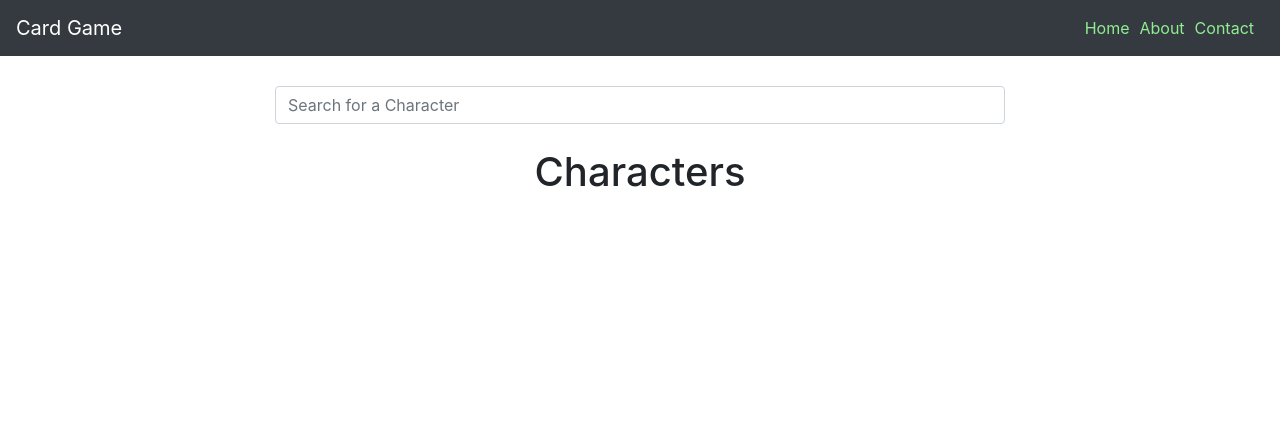
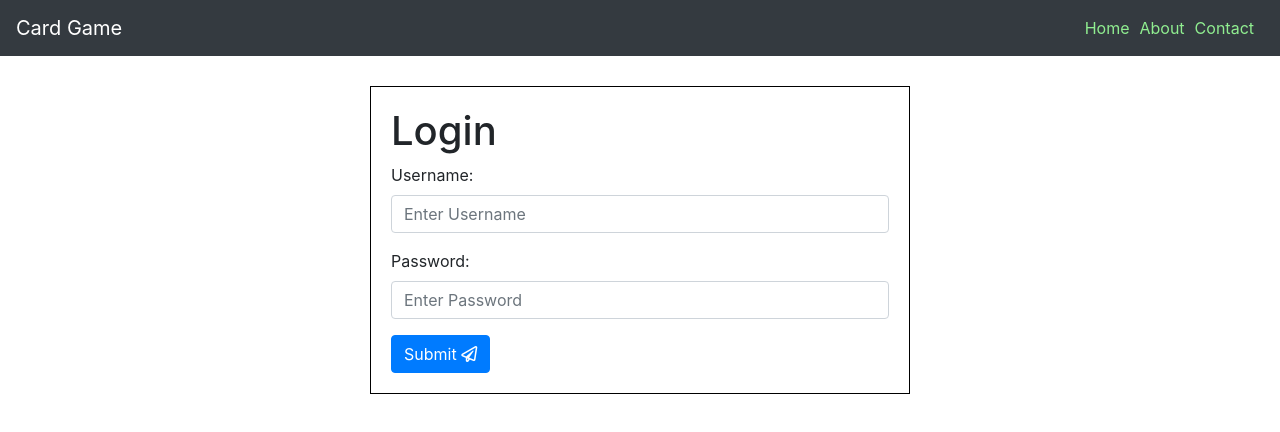
Before and after one commit to louisery/NoroffFinalCA, a React app: page / in a window 1280 px wide. Shown: the top 432 px of the page. Built offline with nearby package versions, Linux system fonts and the light colour scheme; no server answers.

Commit message:
created login form with validation (error msg)

```diff
--- a/src/components/cardSpecificComponent.jsx
+++ b/src/components/cardSpecificComponent.jsx
@@ -3,8 +3,8 @@ import React from 'react';
 export default class CardSpecificComponent extends React.Component {
     render() {
         return (
+            <div className="[ row ]">
             <div className="[ card ]">
-            <div className="[ row ]">
                 <div className="[ col-sm-4 ]">
                     <img src={this.props.imageUrl} className="[ card__img ]" alt="character" />
                 </div>
--- a/src/components/contactComponent.jsx
+++ b/src/components/contactComponent.jsx
@@ -4,26 +4,26 @@ export default class ContactComponent extends React.Component {
     render() {
         return (
             <div className="[ row ]">
-                <div className="[ col-sm-12 ]">
+                <div className="[ col-sm-6 ] [ col-centered ]">
                     <form className="[ form ]">
                         <h2>Contact Form</h2>
                         <div className="[ form-group ]">
                             <label for="inputName">First Name:</label>
-                            <input type="text" className="[ form-control" id="firstName" placeholder="Enter First Name"></input>
+                            <input type="text" className="[ form-control ]" id="firstName" placeholder="Enter First Name"></input>
                         </div>
                         <div className="[ form-group ]">
                             <label for="inputLastName">Last Name:</label>
-                            <input type="text" className="[ form-control" id="lastName" placeholder="Enter Last Name"></input>
+                            <input type="text" className="[ form-control ]" id="lastName" placeholder="Enter Last Name"></input>
                         </div>
                         <div className="[ form-group ]">
                             <label for="inputTelephone">Telephone:</label>
-                            <input type="number" className="[ form-control" id="telephone" placeholder="Enter Telephone Number"></input>
+                            <input type="number" className="[ form-control ]" id="telephone" placeholder="Enter Telephone Number"></input>
                         </div>
                         <div className="[ form-group ]">
                             <label for="inputEmail">Email:</label>
-                            <input type="email" className="[ form-control" id="email" placeholder="Enter Email Address"></input>
+                            <input type="email" className="[ form-control ]" id="email" placeholder="Enter Email Address"></input>
                         </div>
-                        <button type="submit" class="btn btn-primary">Submit <i class="far fa-paper-plane"></i></button>
+                        <button type="submit" class="[ btn btn-primary ]">Submit <i class="far fa-paper-plane"></i></button>
                     </form>
                 </div>
             </div>
--- a/src/components/loginComponent.jsx
+++ b/src/components/loginComponent.jsx
@@ -1,5 +1,44 @@
 import React from 'react';
-
 export default class LoginComponent extends React.Component {
 
+    constructor(props) {
+        super(props);
+        this.handleLogin = this.handleLogin.bind(this);
+    }
+
+    handleLogin() {
+        const app = this;
+
+        let username = app.refs.username.value;
+        let password = app.refs.password.value;
+
+        app.props.validateLogin(username, password);
+    }
+
+    render() {
+        const app = this;
+
+        return (
+            <div className="[ row ]">
+                <div className="[ col-sm-6 ] [ col-centered ]">
+                    <div className="[ login ]">
+                        <h1>Login</h1>
+                        <form className="[ login__form ]" ref="loginForm">
+                            <div className="[ form-group ]">
+                                <label>Username:</label>
+                                <input type="text" className="[ form-control ]" id="username" ref="username" placeholder="Enter Username"></input>
+                                <span className="[ login__error ]">{this.props.usernameError}</span>
+                            </div>
+                            <div className="[ form-group ]">
+                                <label>Password:</label>
+                                <input type="password" className="[ form-control ]" id="password" ref="password" placeholder="Enter Password"></input>
+                                <span className="[ login__error ]">{this.props.passwordError}</span>
+                            </div>
+                            <button type="submit" class="[ btn btn-primary ]" onClick={app.handleLogin}>Submit <i class="far fa-paper-plane"></i></button>
+                        </form>
+                    </div>
+                </div>
+            </div>
+        );
+    }
 }
--- a/src/components/navComponent.jsx
+++ b/src/components/navComponent.jsx
@@ -15,7 +15,7 @@ export default class NavbarComponent extends React.Component {
                 <div className="[ collapse navbar-collapse ]" id="navbar-content">
                     <ul className="[ navbar-nav ml-auto ]">
                         <li className="[ nav-item ] [ navbar__links navbar__links--color ]">
-                            <NavLink to="/">Home</NavLink>
+                            <NavLink to="/home">Home</NavLink>
                         </li>
                         <li className="[ nav-item ] [ navbar__links navbar__links--color ]">
                             <NavLink to="/about">About</NavLink>
--- a/src/main.js
+++ b/src/main.js
@@ -9,6 +9,7 @@ import {
 } from 'react-router-dom';
 
 import App from './components/app/app';
+import Login from './pages/login';
 import Homepage from './pages/homepage';
 import CardSpecific from './pages/cardSpecific';
 import About from './components/aboutComponent';
@@ -19,7 +20,8 @@ const routes = (
     <HashRouter>
         <Switch>
             <App>
-                <Route path="/" exact component={Homepage} />
+                <Route path="/" exact component={Login} />
+                <Route path="/home" exact component={Homepage} />
                 <Route path="/cardspecific/:id" component={CardSpecific} />
                 <Route exact path="/about" component={About} />
                 <Route exact path="/contact" component={Contact} />
--- a/src/pages/homepage.jsx
+++ b/src/pages/homepage.jsx
@@ -66,7 +66,7 @@ export default class Homepage extends React.Component {
         app.createCards();
         return (
             <div className="[ row ]">
-            <div className="[ col-sm-8 ] [ search ]">
+            <div className="[ col-sm-8 ] [ col-centered ] [ search ]">
             <Search onSearchTerm={app.handleSearchTerm}></Search>
             </div>
             <div className="[ col-sm-12 ]">
--- /dev/null
+++ b/src/pages/login.jsx
@@ -0,0 +1,48 @@
+import React from 'react';
+import LoginComponent from './../components/loginComponent';
+
+export default class LoginPage extends React.Component {
+    constructor(props) {
+        super(props);
+		this.state = {
+			isUsername: false,
+			isPassword: false
+		}
+		this.testUserDetails = this.testUserDetails.bind(this);
+
+    }
+
+	testUserDetails(username, password){
+		let app = this;
+
+		if(localStorage.getItem('username') === username && localStorage.getItem('password') === password){
+			sessionStorage.setItem('AuthToken', 'sa6d456sd4a4ad6s');
+			app.props.history.push('/home');
+		}
+		if(localStorage.getItem('username') !== username){
+			app.setState({isUsername: 'Please enter a valid username'});
+		}
+		if(localStorage.getItem('password') !== password){
+			app.setState({isPassword: 'Please enter a valid password'});
+		}
+	}
+
+	loginDetails(){
+		localStorage.setItem('username', 'User');
+		localStorage.setItem('password', '@User123');
+	}
+
+    render() {
+		let app = this;
+		app.loginDetails();
+
+        return (
+			<LoginComponent
+				validateLogin={app.testUserDetails}
+				usernameError={app.state.isUsername}
+				passwordError={app.state.isPassword}
+				>
+			</LoginComponent>
+        );
+    }
+}
--- a/src/styles/app.scss
+++ b/src/styles/app.scss
@@ -1,5 +1,14 @@
+// imports
 @import 'partials/navbar';
 @import 'partials/search';
 @import 'partials/card';
 @import 'partials/about';
 @import 'partials/contact';
+@import 'partials/login';
+
+
+//
+.col-centered {
+    float: none;
+    margin: 0 auto;
+}
--- /dev/null
+++ b/src/styles/partials/_login.scss
@@ -0,0 +1,9 @@
+.login {
+    border: 1px solid black;
+    padding: 20px;
+    margin-top: 30px;
+
+    &__error {
+        color: red;
+    }
+}
--- a/src/styles/partials/_search.scss
+++ b/src/styles/partials/_search.scss
@@ -1,5 +1,3 @@
 .search {
     margin-top: 30px !important;
-    float: none;
-    margin: 0 auto;
 }
```
